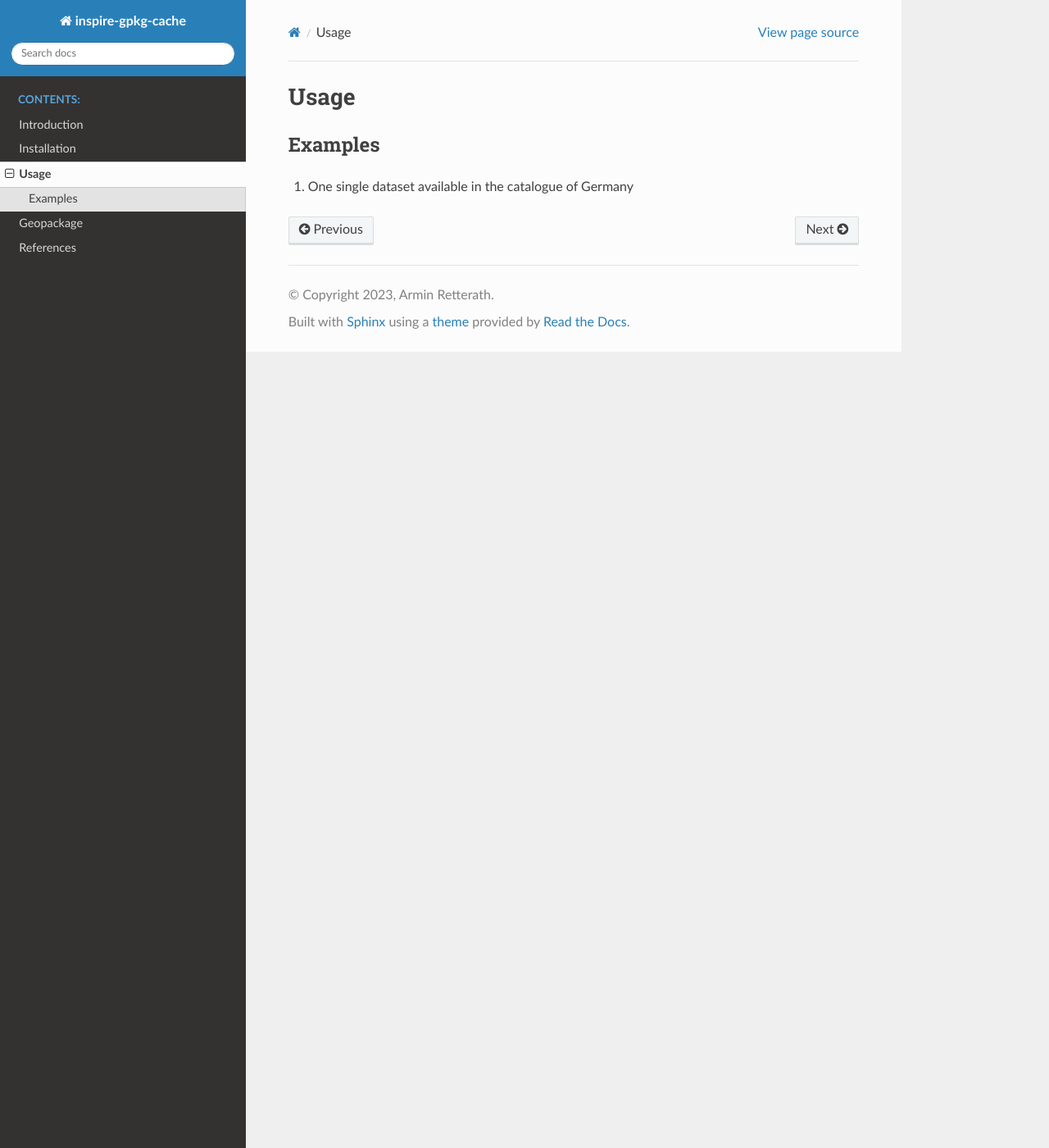
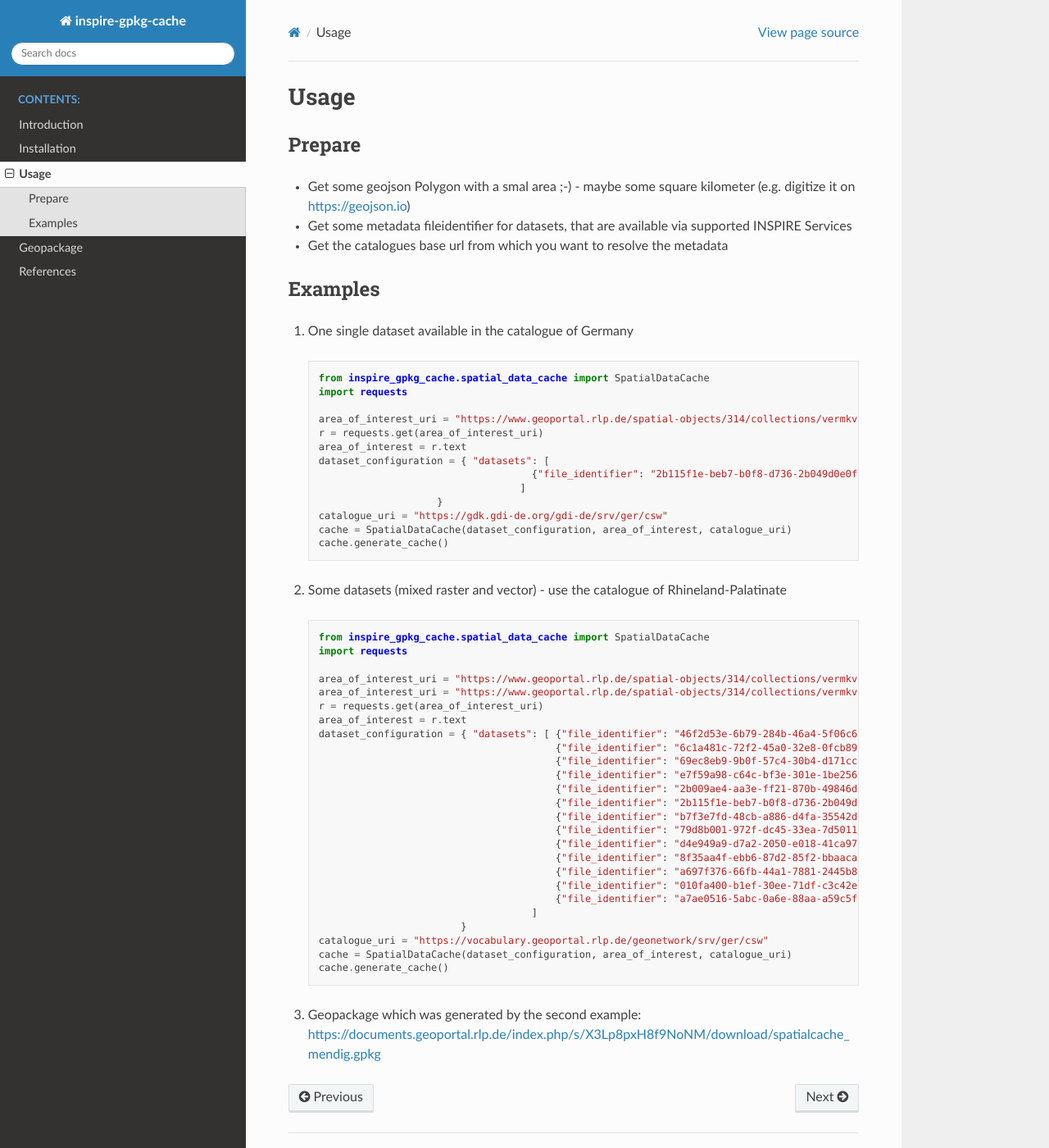
Before and after one commit to mrmap-community/inspire-gpkg-cache, a Sphinx documentation site: the page built from docs/usage.rst, in a window 1280 px wide and 1400 px high. Shown: the whole window at 82% size. Built offline with Sphinx 7.4.7 and the Read the Docs theme 2.0.0, drawn with Linux system fonts in a browser that asks for light colours.

Commit message:
more documentation

```diff
--- a/README.rst
+++ b/README.rst
@@ -20,7 +20,7 @@ It is extremly important to have the option to cache all relevant distributed da
 
 The European SDI uses some extensions of the OGC/ISO standards, that allow such an automatic caching method.
 
-**Crucial extensions:**
+**Crucial INSPIRE extensions:**
 
 * Existence of persistent dataset identifiers
 * Unified interpretation of ISO19119 and ISO19115 metadata (https://github.com/INSPIRE-MIF/technical-guidelines/tree/2022.2/metadata/metadata-iso19139)
--- a/docs/references.rst
+++ b/docs/references.rst
@@ -12,6 +12,5 @@ OGC
 INSPIRE
 -------
 
-* Metadata -
-* View Services -
-* Download Services -
+* Metadata - https://inspire.ec.europa.eu/document-tags/metadata
+* View / Download Services - https://inspire.ec.europa.eu/document-tags/network-services
--- a/docs/usage.rst
+++ b/docs/usage.rst
@@ -1,7 +1,63 @@
 Usage
 =====
+
+Prepare
+-------
+
+* Get some geojson Polygon with a smal area ;-) - maybe some square kilometer (e.g. digitize it on https://geojson.io)
+* Get some metadata fileidentifier for datasets, that are available via supported INSPIRE Services
+* Get the catalogues base url from which you want to resolve the metadata
+
 
 Examples
 --------
 
 1. One single dataset available in the catalogue of Germany
+
+  .. code-block:: python
+
+    from inspire_gpkg_cache.spatial_data_cache import SpatialDataCache
+    import requests
+
+    area_of_interest_uri = "https://www.geoportal.rlp.de/spatial-objects/314/collections/vermkv:fluren_rlp/items/fluren_rlp.11660?f=json&gemeinde=Mendig&flur=3"
+    r = requests.get(area_of_interest_uri)
+    area_of_interest = r.text
+    dataset_configuration = { "datasets": [
+                                        {"file_identifier": "2b115f1e-beb7-b0f8-d736-2b049d0e0f68", "type": "vector"},
+                                      ]
+                        }
+    catalogue_uri = "https://gdk.gdi-de.org/gdi-de/srv/ger/csw"
+    cache = SpatialDataCache(dataset_configuration, area_of_interest, catalogue_uri)
+    cache.generate_cache()
+
+2. Some datasets (mixed raster and vector) - use the catalogue of Rhineland-Palatinate
+
+  .. code-block:: python
+
+    from inspire_gpkg_cache.spatial_data_cache import SpatialDataCache
+    import requests
+
+    area_of_interest_uri = "https://www.geoportal.rlp.de/spatial-objects/314/collections/vermkv:gemeinde_rlp/items?gemeinde=Mendig&f=json"
+    area_of_interest_uri = "https://www.geoportal.rlp.de/spatial-objects/314/collections/vermkv:fluren_rlp/items/fluren_rlp.11660?f=json&gemeinde=Mendig&flur=3"
+    r = requests.get(area_of_interest_uri)
+    area_of_interest = r.text
+    dataset_configuration = { "datasets": [ {"file_identifier": "46f2d53e-6b79-284b-46a4-5f06c6248502", "type": "raster"},
+                                            {"file_identifier": "6c1a481c-72f2-45a0-32e8-0fcb89dc31eb", "type": "raster"},
+                                            {"file_identifier": "69ec8eb9-9b0f-57c4-30b4-d171cc974fda", "type": "raster"},
+                                            {"file_identifier": "e7f59a98-c64c-bf3e-301e-1be256de1272", "type": "raster"},
+                                            {"file_identifier": "2b009ae4-aa3e-ff21-870b-49846d9561b2", "type": "raster"},
+                                            {"file_identifier": "2b115f1e-beb7-b0f8-d736-2b049d0e0f68", "type": "vector"},
+                                            {"file_identifier": "b7f3e7fd-48cb-a886-d4fa-35542de49288", "type": "vector"},
+                                            {"file_identifier": "79d8b001-972f-dc45-33ea-7d50113d4377", "type": "vector"},
+                                            {"file_identifier": "d4e949a9-d7a2-2050-e018-41ca97bdf11f", "type": "vector"},
+                                            {"file_identifier": "8f35aa4f-ebb6-87d2-85f2-bbaacad26e19", "type": "vector"},
+                                            {"file_identifier": "a697f376-66fb-44a1-7881-2445b83efe3e", "type": "vector"},
+                                            {"file_identifier": "010fa400-b1ef-30ee-71df-c3c42e614292", "type": "vector"},
+                                            {"file_identifier": "a7ae0516-5abc-0a6e-88aa-a59c5f19d299", "type": "vector"},
+                                        ]
+                            }
+    catalogue_uri = "https://vocabulary.geoportal.rlp.de/geonetwork/srv/ger/csw"
+    cache = SpatialDataCache(dataset_configuration, area_of_interest, catalogue_uri)
+    cache.generate_cache()
+
+3. Geopackage which was generated by the second example: https://documents.geoportal.rlp.de/index.php/s/X3Lp8pxH8f9NoNM/download/spatialcache_mendig.gpkg
--- a/example_municipality_1.py
+++ b/example_municipality_1.py
@@ -1,11 +1,10 @@
-from spatial_data_cache import SpatialDataCache
+from inspire_gpkg_cache.spatial_data_cache import SpatialDataCache
 import requests
 
 area_of_interest_uri = "https://www.geoportal.rlp.de/spatial-objects/314/collections/vermkv:gemeinde_rlp/items?gemeinde=Mendig&f=json"
 area_of_interest_uri = "https://www.geoportal.rlp.de/spatial-objects/314/collections/vermkv:fluren_rlp/items/fluren_rlp.11660?f=json&gemeinde=Mendig&flur=3"
 r = requests.get(area_of_interest_uri)
 area_of_interest = r.text
-
 dataset_configuration = { "datasets": [ {"file_identifier": "46f2d53e-6b79-284b-46a4-5f06c6248502", "type": "raster"},
                                         {"file_identifier": "6c1a481c-72f2-45a0-32e8-0fcb89dc31eb", "type": "raster"},
                                         {"file_identifier": "69ec8eb9-9b0f-57c4-30b4-d171cc974fda", "type": "raster"},
@@ -21,9 +20,6 @@ dataset_configuration = { "datasets": [ {"file_identifier": "46f2d53e-6b79-284b-
                                         {"file_identifier": "a7ae0516-5abc-0a6e-88aa-a59c5f19d299", "type": "vector"},
                                       ]
                         }
-
 catalogue_uri = "https://vocabulary.geoportal.rlp.de/geonetwork/srv/ger/csw"
-
 cache = SpatialDataCache(dataset_configuration, area_of_interest, catalogue_uri)
-
 cache.generate_cache()
```
Also changed, not shown: docs/geopackage.rst (+39 -0 lines), example_hesse.py (added, +68 -0 lines).
